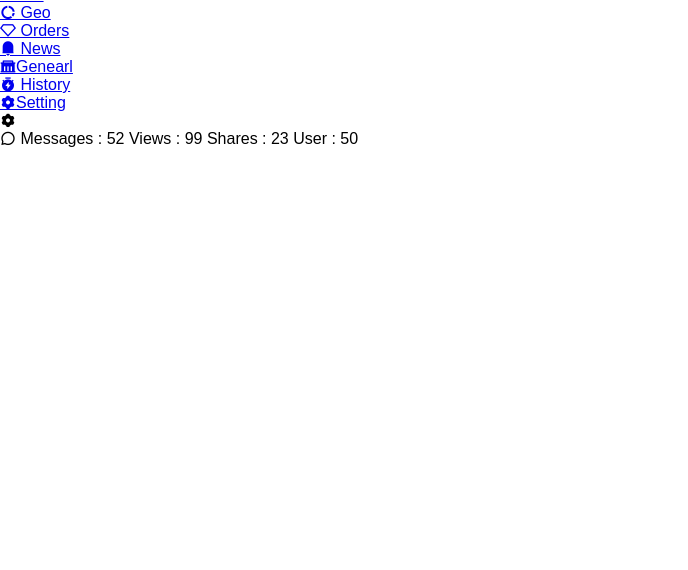
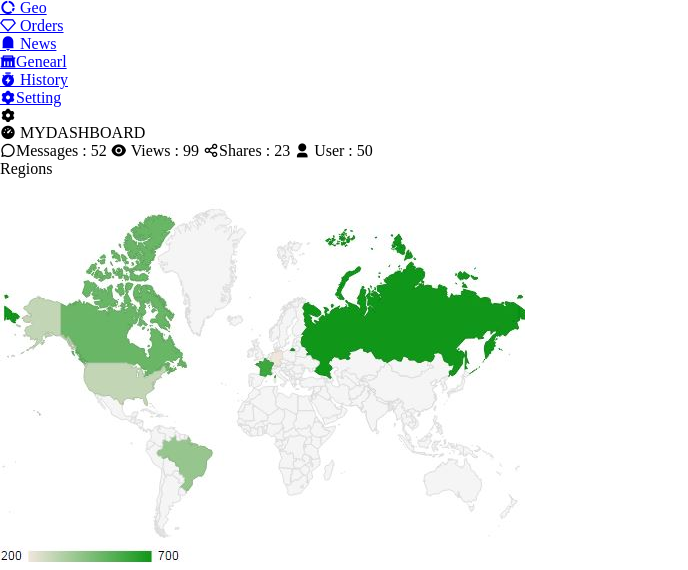
Before and after one commit to Germaine144/General-Coding, a plain HTML site: page index.html in a window 1280 px wide. Shown: the part 598-1168 px from the top of the page, without its empty margins (0-688 px from the left). Before the commit the page ends 800 px from the top, so only its background shows below. Drawn offline with nearby package versions, Linux system fonts and the light colour scheme.

Commit message:
styling body in css

```diff
--- a/index.html
+++ b/index.html
@@ -1,25 +1,24 @@
 <!DOCTYPE html>
 <html lang="en">
+
 <head>
     <meta charset="UTF-8">
     <meta name="viewport" content="width=device-width, initial-scale=1.0">
     <title>Document</title>
     <link rel="stylesheet" href="style.css">
-    <link
-    href="https://cdn.jsdelivr.net/npm/remixicon@4.5.0/fonts/remixicon.css"
-    rel="stylesheet"
-/>
+    <link href="https://cdn.jsdelivr.net/npm/remixicon@4.5.0/fonts/remixicon.css" rel="stylesheet" />
 </head>
+
 <body>
     <nav id="navbar">
         <header><img src="avatar2.png">WELCOME MIKE</header>
         <i class="ri-mail-fill"></i>
         <i class="ri-user-3-fill"></i>
         <i class="ri-settings-3-fill">
-    <h2>DASHBOARD</h2>
+            <header>DASHBORAD</header>
             <ul>
                 <li>
-            <a href="#"> <i class="ri-user-3-fill"></i> OverView</a>
+                    <a href="#"> <i class="ri-user-3-fill"></i>OverView</a>
                 </li>
                 <li>
                     <a href="#"><i class="ri-eye-fill"></i> Views</a>
@@ -49,12 +48,18 @@
     </nav>
     <main id="main">
         <section class="mainsection">
-    <di class="card red"> <i class="ri-chat-3-line"></i> Messages : 52</di>
-    <di class="card red">Views : 99</di>
-    <di class="card red">Shares : 23</di>
-    <di class="card red">User : 50</di>
+            <header> <i class="ri-dashboard-3-fill"></i> MYDASHBOARD</header>
+            <di class="card red"> <i class="ri-chat-3-line"></i>Messages : 52</di>
+            <di class="card red"><i class="ri-eye-fill"></i> Views : 99</di>
+            <di class="card red"> <i class="ri-share-line"></i>Shares : 23</di>
+            <di class="card red"> <i class="ri-user-3-fill"></i> User : 50</di>
+        </section>
+        <section>
+            <header>Regions</header>
+            <img src="region.jpg">
 
         </section>
     </main>
 </body>
+
 </html>
--- a/style.css
+++ b/style.css
@@ -1,5 +1,13 @@
 *{
     padding: 0%;
     margin: 0%;
-    box-sizing: border-box;
-    font-family: sans-serif;
+
+}
+body{
+    background-color: white;
+    display: flex;
+    flex-direction: column;
+    min-height: 100vh;
+    font-family: system-ui, -apple-system, BlinkMacSystemFont, 'Segoe UI', Roboto, Oxygen, Ubuntu, Cantarell,
+     'Open Sans', 'Helvetica Neue', sans-serif;
+}
```
Also changed, not shown: region.jpg (added). Lines whose indentation alone changed are shown as unchanged.
